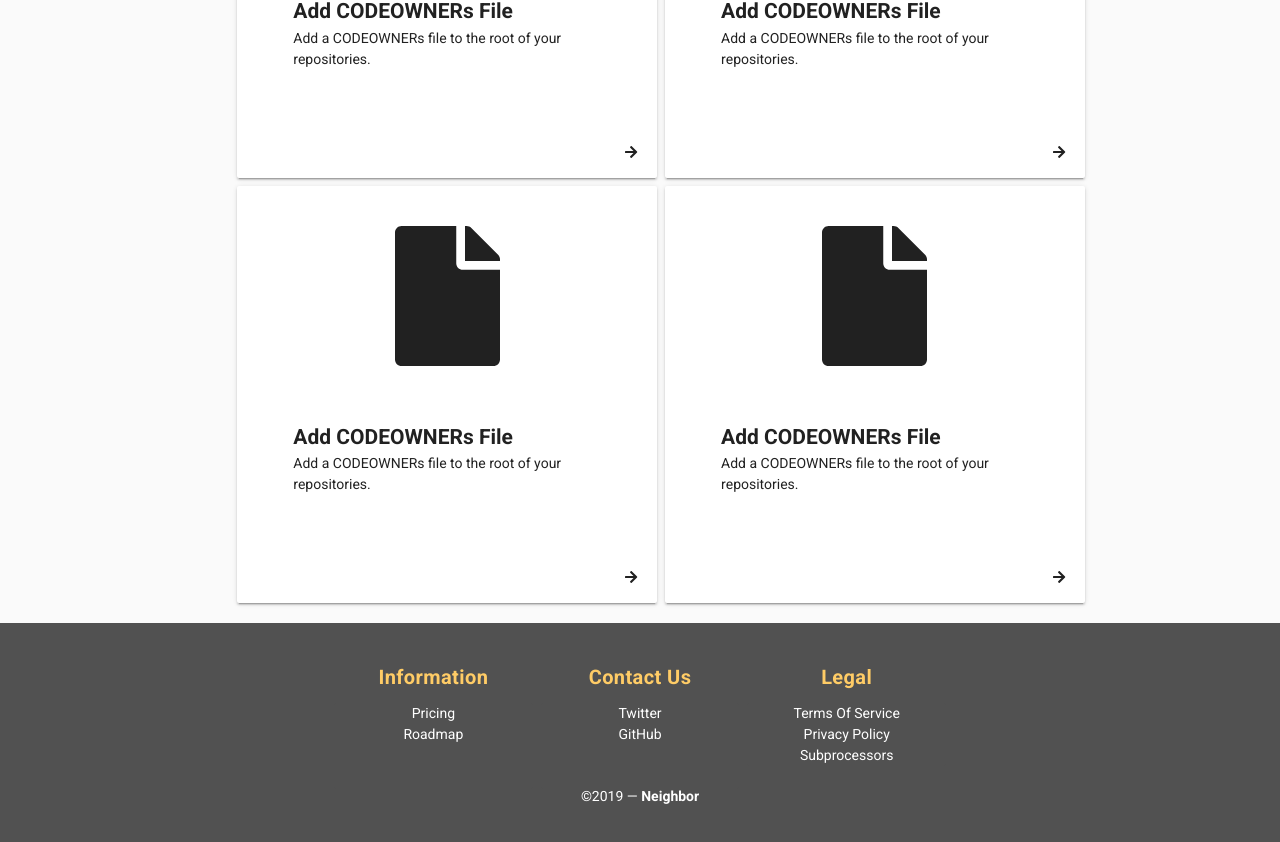
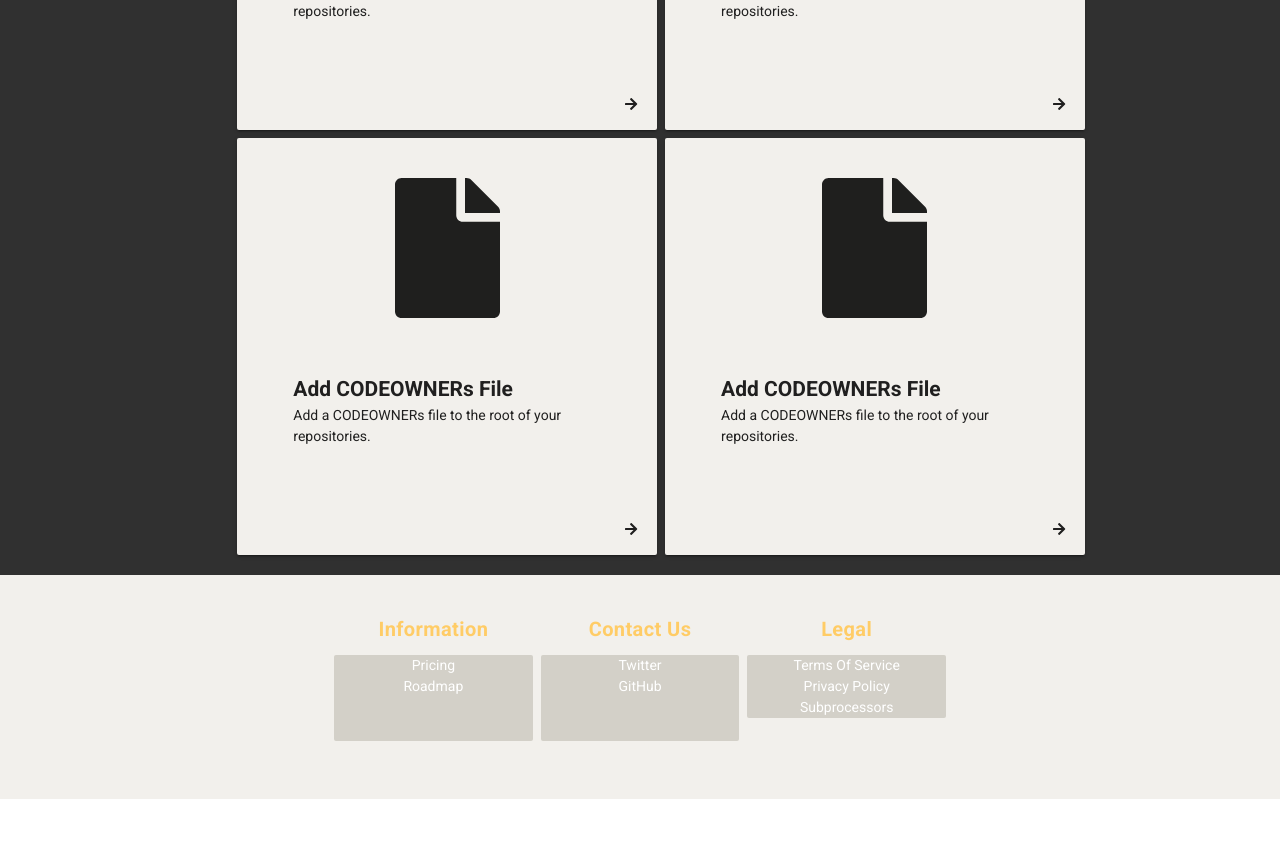
Before and after one commit to mccurdyc/naas-fe, a Vue app: page /#/ in a window 1280 px wide. Shown: the part 380-1222 px from the top of the page. After the commit the page ends 1179 px from the top, so only its background shows below. Built offline with nearby package versions, Linux system fonts and the light colour scheme.

Commit message:
WIP; theme
Signed-off-by: Colton McCurdy <mccurdyc22@gmail.com>

```diff
--- a/src/App.vue
+++ b/src/App.vue
@@ -1,5 +1,5 @@
 <template>
-  <v-app>
+  <v-app dark>
     <v-toolbar app>
       <v-toolbar-title class="headline text-titlecase">
         <router-link class="header" to="/">
@@ -20,15 +20,15 @@
       <router-view></router-view>
     </main>
 
-    <v-footer dark height="auto" color="primary">
+    <v-footer light height="auto" color=white>
         <v-container fluid grid-list-md>
-          <v-card flat tile color="primary" class="white--text text-md-center" >
+          <v-card flat tile color=white class="white--text text-md-center" >
               <v-layout row justify-center>
                 <v-flex md2>
                   <v-card-title class="yellow--text title justify-center font-weight-bold">
                     Information
                   </v-card-title>
-                  <v-card height=75% dark color=primary flat>
+                  <v-card height=75% light color=primary flat>
                     <div class="link">
                       <router-link to="/pricing">
                         Pricing
@@ -84,7 +84,7 @@
                 </v-flex>
               </v-layout>
 
-            <v-card-text class="white--text">
+            <v-card-text>
               &copy;2019 — <strong>Neighbor</strong>
             </v-card-text>
           </v-card>
@@ -104,10 +104,5 @@ a {
   color: white;
   text-decoration: none;
   text-transform: capitalize;
-  margin: 1px;
-  padding: 1px;
-}
-a.header {
-  color: #515151;
 }
 </style>
--- a/src/components/home.vue
+++ b/src/components/home.vue
@@ -5,7 +5,7 @@ Vue.use(Vuetify)
 <template>
   <v-app>
     <v-content>
-      <v-layout mt-5>
+      <v-layout>
         <v-flex md12 offset-md2>
           <v-container fluid fill-height grid-list-md>
             <v-layout row wrap>
@@ -14,7 +14,7 @@ Vue.use(Vuetify)
                 :key="action.title"
                 v-bind="{ [`md${action.flex}`]: true }"
               >
-                <v-card>
+                <v-card color=white light>
                   <v-container fluid grid-list-md>
                     <v-layout align-center column>
                       <v-flex ma-3>
--- a/src/main.js
+++ b/src/main.js
@@ -17,18 +17,18 @@ Vue.use(Vuetify, {
   iconfont: 'fa',
   theme: {
     primary: {
-      base: "#515151",
-      darken1: "#2D2D2D"
+      base: "#d3d0c8",
+      darken1: "#747369"
     },
     secondary: {
-      base: "#F2F0EC",
-      darken1: "#D3D0C8"
+      base: "#2d2d2d",
     },
     red: "#F2777A",
     yellow: "#FFCC66",
     blue: "#6699CC",
     purple: "#CC99CC",
-    teal: "#66CCCC"
+    teal: "#66CCCC",
+    white: "#f2f0ec"
   }
 })
 
```
